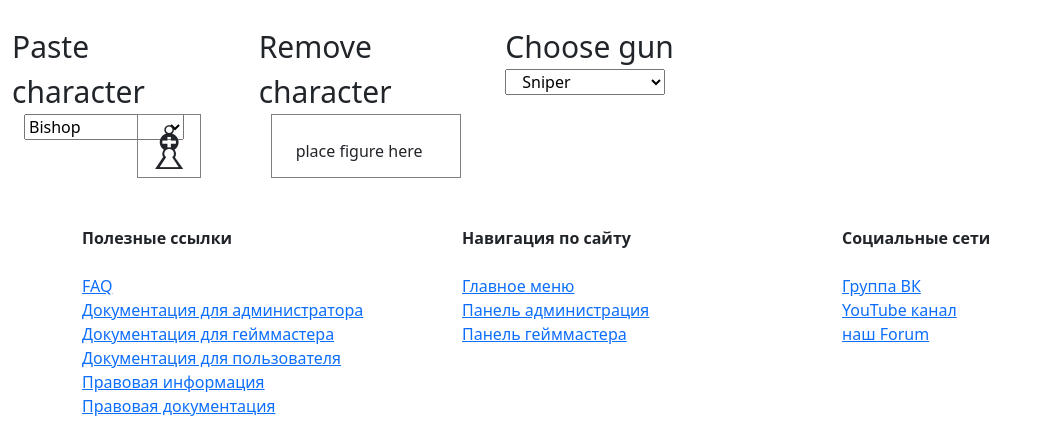
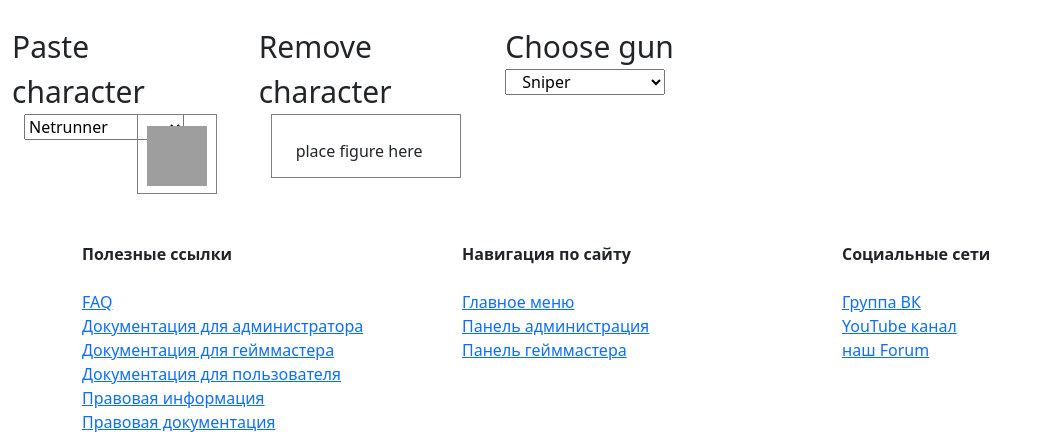
Before and after one commit to nek0trap/cybervoin_ru, a Symfony app: template templates/gamemaster/gameboard.html.twig in a window 1280 px wide; the page is wider, and only the part inside the window is pictured. Shown: the top 434 px of that part, without its empty margins (0-1039 px from the left). Run offline with Twig, Linux system fonts and the light colour scheme; the template is opened without the code that fills it, so the values that code supplies are empty; some libraries are stand-ins or nearby versions; grey boxes are pictures that could not be loaded.

Commit message:
new models v1.1

```diff
--- a/public/css/board-style.css
+++ b/public/css/board-style.css
@@ -37,8 +37,8 @@
 .figure > img {
     position: relative;
     bottom: 5px;
-    width: 64px;
-    height: 64px;
+    width: 60px;
+    height: 60px;
 }
 
 .cell-water{
@@ -166,7 +166,7 @@
 }
 
 .cell-city-wall1{
-    background-image:url("../pictures/city-wall1.png");
+    background-image:url("../pictures/bar-wall.png");
 }
 
 .cell-city-wall2{
--- a/public/js/draw-board.js
+++ b/public/js/draw-board.js
@@ -44,12 +44,12 @@ $(document).ready(function () {
         't' :'cover2',
         'y' :'cover3',
         'l':'city-ground',
-        'p':'city-wall1',
+        'p':'wallground',
         'o' :'city-wall2',
         's':'safe',
         'w' :'cityshelf1',
         'q':'cityshelf2',
-        'i':'citydoor1',
+        'I':'citydoor1',
         'u':'citydoor2',
         '<':'cityfloor1',
         '>':'cityfloor2',
--- a/templates/gamemaster/gameboard.html.twig
+++ b/templates/gamemaster/gameboard.html.twig
@@ -15,12 +15,13 @@
                 <div class="row">
                     <div style="margin-bottom: 10px" class="col-7">
                         <select class="form-select-md" id="figuremaker" style="width: 160px">
-                            <option value="<img src='{{ asset('icons/WomanSoloFull.svg') }}' alt='WomanFull'/>">Rook</option>
-                            <option value="&#9815;" selected="selected">Bishop</option>
-                            <option value="&#9817;">Pawn</option>
+                            <option value="<img src='{{ asset('icons/WomanSolo.svg') }}' alt='WomanFull'/>">Solo</option>
+                            <option value="<img src='{{ asset('icons/Netrunner.svg') }}' alt='Netrunner'/>" selected="selected">Netrunner</option>
+                            <option value="<img src='{{ asset('icons/Mechanic.svg') }}' alt='Mechanic'/>">Mechanic</option>
+                            <option value="<img src='{{ asset('icons/Nomad.svg') }}' alt='Nomad'/>">Nomad</option>
                         </select>
                     </div>
-                    <div class="spawn-figure-box my-auto col-1"></div>
+                    <div class="spawn-figure-box my-auto col-1" style="width: 80px; height: 80px"></div>
                 </div>
             </div>
             <div class="col-2 m-3">
```
